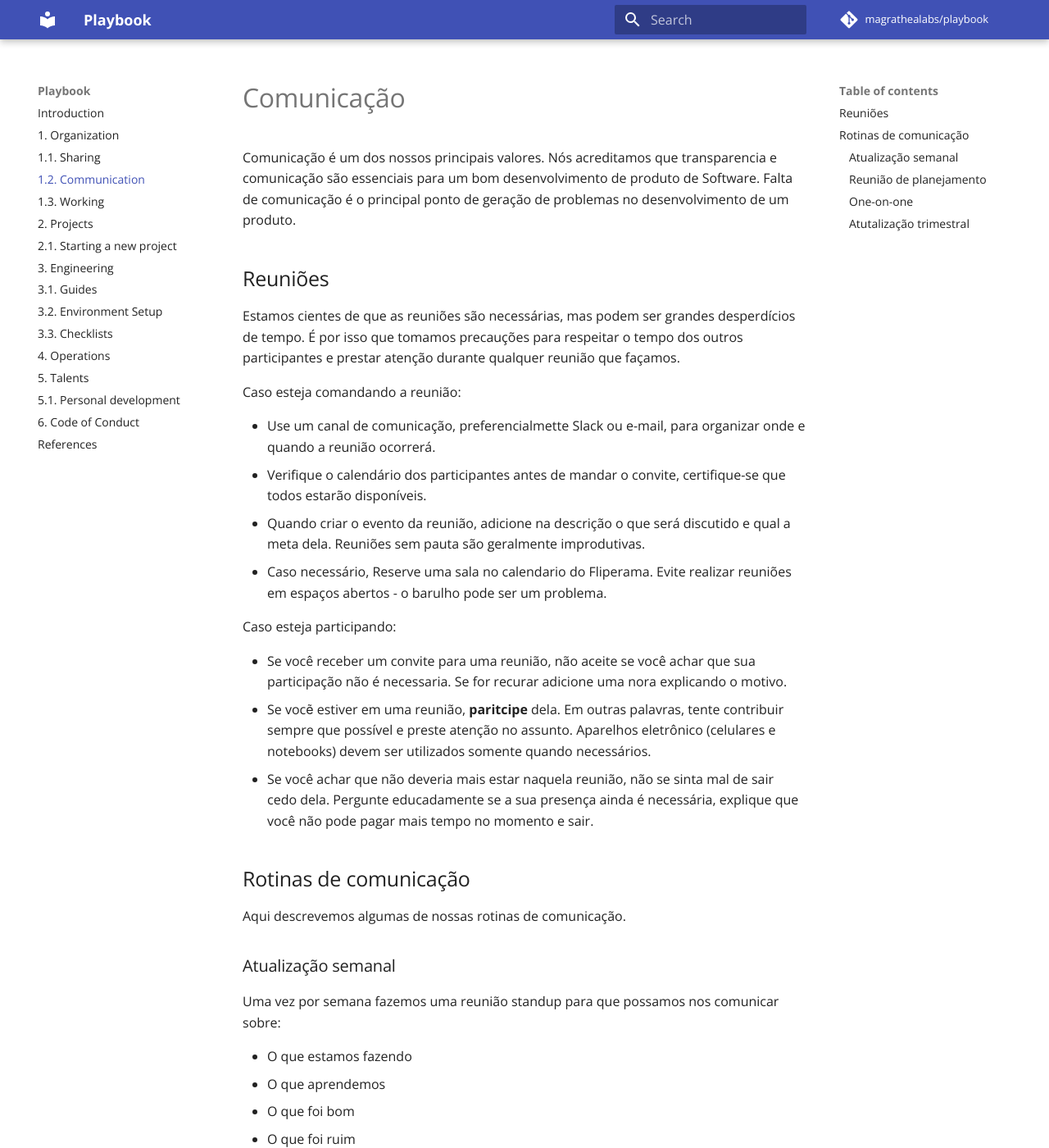
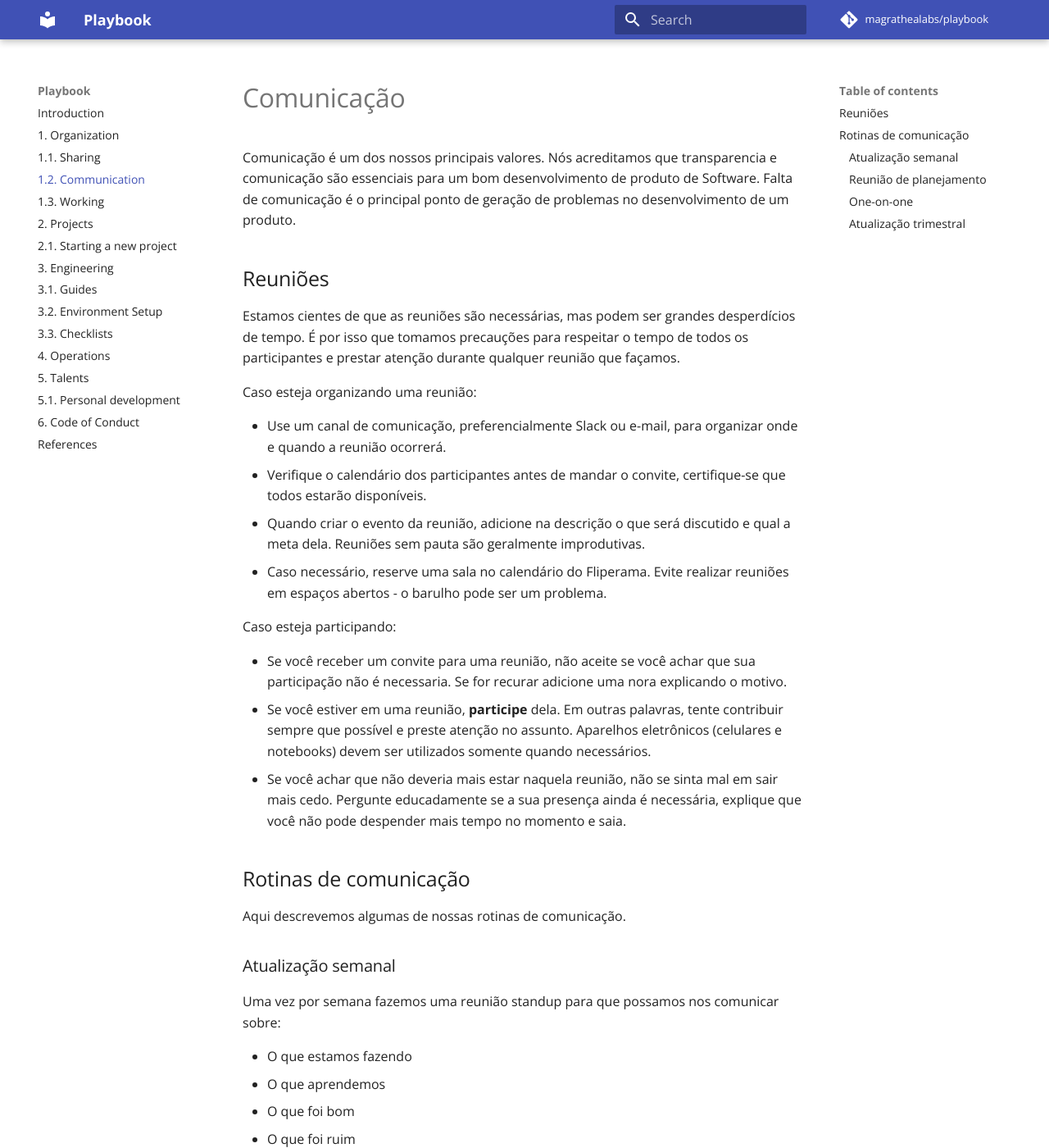
Before and after one commit to magrathealabs/playbook, an MkDocs documentation site: the page built from docs/1.2-communication.md, in a window 1280 px wide and 1400 px high. Shown: the whole window at 82% size. Built offline with MkDocs 1.6.1 and Material for MkDocs 9.7.7, drawn with Linux system fonts in a browser that asks for light colours; comment, search, counter and statistics services are not loaded; some of the changed text lies outside the part shown.

Commit message:
spell checking and applying suggestions of code review

```diff
--- a/docs/1.2-communication.md
+++ b/docs/1.2-communication.md
@@ -4,20 +4,20 @@ Comunicação é um dos nossos principais valores. Nós acreditamos que transpar
 
 ## Reuniões
 
-Estamos cientes de que as reuniões são necessárias, mas podem ser grandes desperdícios de tempo. É por isso que tomamos precauções para respeitar o tempo dos outros participantes e prestar atenção durante qualquer reunião que façamos.
+Estamos cientes de que as reuniões são necessárias, mas podem ser grandes desperdícios de tempo. É por isso que tomamos precauções para respeitar o tempo de todos os participantes e prestar atenção durante qualquer reunião que façamos.
 
-Caso esteja comandando a reunião:
+Caso esteja organizando uma reunião:
 
-* Use um canal de comunicação, preferencialmette Slack ou e-mail, para organizar onde e quando a reunião ocorrerá.
+* Use um canal de comunicação, preferencialmente Slack ou e-mail, para organizar onde e quando a reunião ocorrerá.
 * Verifique o calendário dos participantes antes de mandar o convite, certifique-se que todos estarão disponíveis.
 * Quando criar o evento da reunião, adicione na descrição o que será discutido e qual a meta dela. Reuniões sem pauta são geralmente improdutivas.
-* Caso necessário, Reserve uma sala no calendario do Fliperama. Evite realizar reuniões em espaços abertos - o barulho pode ser um problema.
+* Caso necessário, reserve uma sala no calendário do Fliperama. Evite realizar reuniões em espaços abertos - o barulho pode ser um problema.
 
 Caso esteja participando:
 
 * Se você receber um convite para uma reunião, não aceite se você achar que sua participação não é necessaria. Se for recurar adicione uma nora explicando o motivo.
-* Se vocẽ estiver em uma reunião, **paritcipe** dela. Em outras palavras, tente contribuir sempre que possível e preste atenção no assunto. Aparelhos eletrônico (celulares e notebooks) devem ser utilizados somente quando necessários.
-* Se você achar que não deveria mais estar naquela reunião, não se sinta mal de sair cedo dela. Pergunte educadamente se a sua presença ainda é necessária, explique que você não pode pagar mais tempo no momento e sair.
+* Se você estiver em uma reunião, **participe** dela. Em outras palavras, tente contribuir sempre que possível e preste atenção no assunto. Aparelhos eletrônicos (celulares e notebooks) devem ser utilizados somente quando necessários.
+* Se você achar que não deveria mais estar naquela reunião, não se sinta mal em sair mais cedo. Pergunte educadamente se a sua presença ainda é necessária, explique que você não pode despender mais tempo no momento e saia.
 
 ## Rotinas de comunicação
 
@@ -63,7 +63,7 @@ Ao ir para a reunião, é importante estar [preparado](https://m.signalvnoise.co
 
 Esta é a hora de falar sobre qualquer coisa. Queremos ajudar cada pessoa a criar uma lista clara de objetivos com base em um plano de carreira e nas prioridades da organização.
 
-### Atutalização trimestral
+### Atualização trimestral
 
 Uma vez por trimestre, organizamos uma reunião para atualizar todos com o status atual da organização e planos para o futuro. Falamos sobre:
 
```
Also changed, not shown: other parts of docs/1.2-communication.md (+2 -2 lines).
